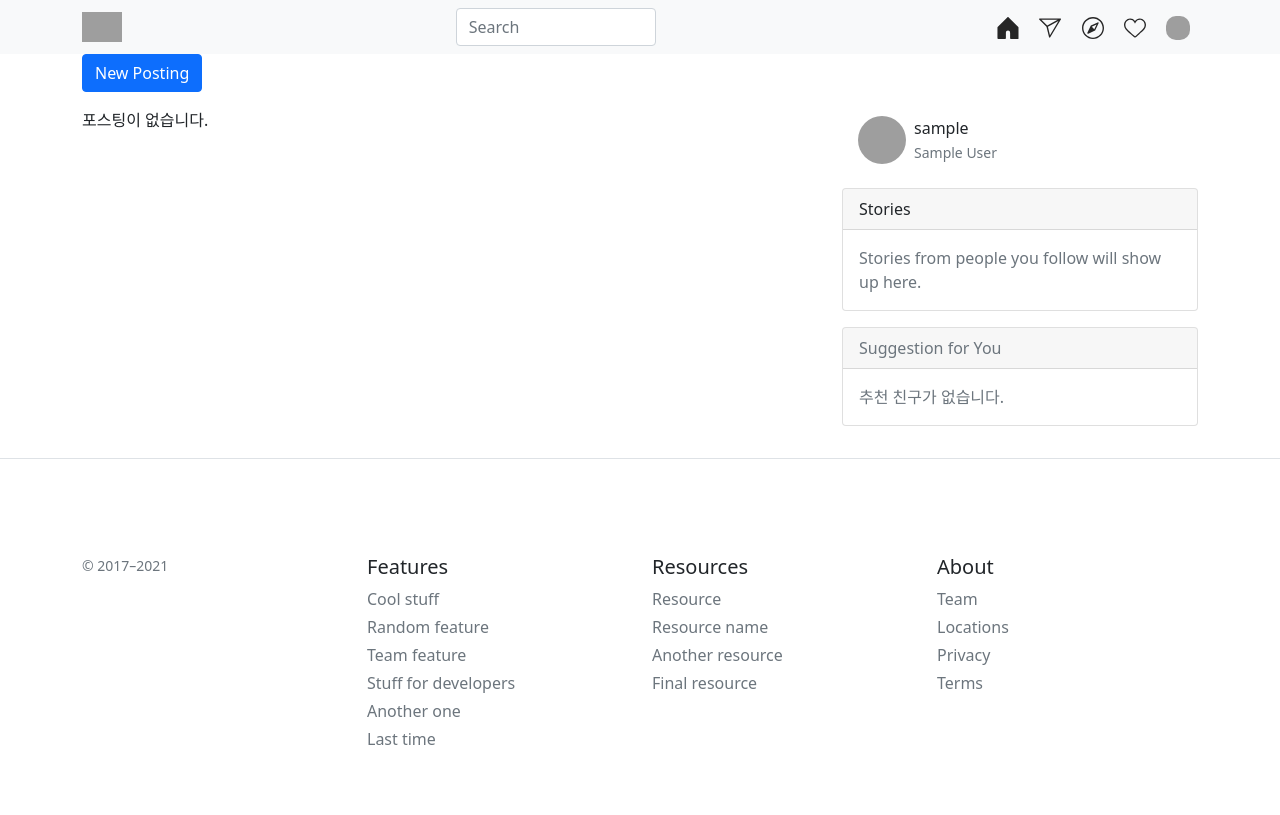
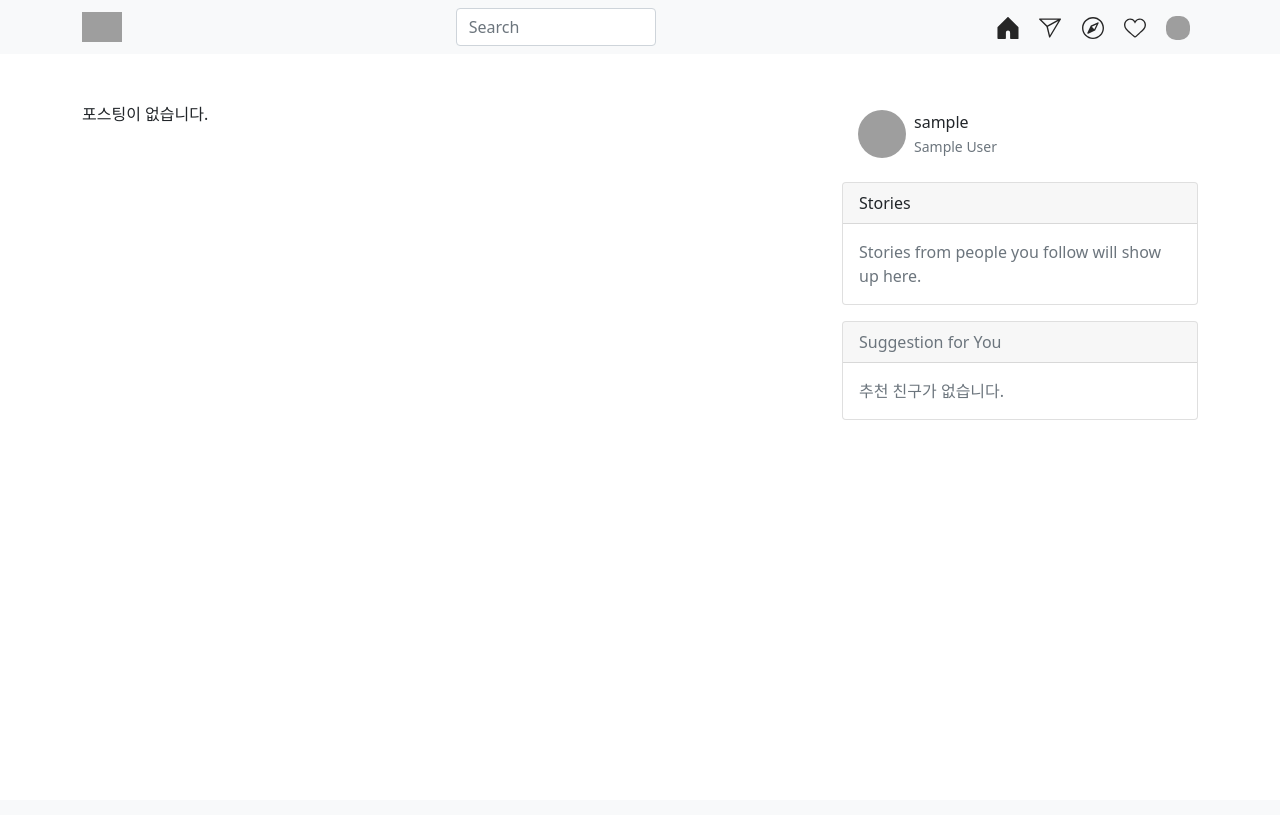
Before and after one commit to Hyun-Jun-Lee/dinstagram, a Django app: page /instagram/ in a window 1280 px wide. Run offline with Django 3.2, Linux system fonts and the light colour scheme; the visitor is signed in with stand-in values (Sample User, id 1); data comes from the database, SQL or seed files in the repository; data that the repository does not hold is empty; some libraries are stand-ins or nearby versions; grey boxes are pictures that could not be loaded.

Commit message:
fix url path & frontend

```diff
--- a/accounts/views.py
+++ b/accounts/views.py
@@ -39,7 +39,7 @@ def profile_edit(request):
         if form.is_valid():
             form.save()
             messages.success(request, "프로필을 수정하였습니다.")
-            return redirect("profile_edit")
+            return redirect("instagram:index")
     else:
         form = ProfileForm(instance=request.user)
     return render(request, "accounts/profile_edit_form.html", {
--- a/dinstagram/templates/layout.html
+++ b/dinstagram/templates/layout.html
@@ -23,13 +23,15 @@
 {% endif %}
 
 <nav class="navbar navbar-expand-lg navbar-light bg-light">
-  <div class="container">
-    <img style="height: 30px; object-fit: contain"
-         src="https://www.instagram.com/static/images/web/mobile_nav_type_logo-2x.png/1b47f9d0e595.png">
+    <div class="container">
+        <a href="">
+        <img style="height: 30px; object-fit: contain"
+             src="https://www.instagram.com/static/images/web/mobile_nav_type_logo-2x.png/1b47f9d0e595.png">
+      </a>
     <input class="form-control" style="width: 200px" type="search" placeholder="Search" aria-label="Search">
     <div>
-        <a class="p-2 text-dark text-decoration-none" href="#">
-            <svg aria-label="홈" class="_8-yf5 " color="#262626" fill="#262626" height="22" role="img" viewBox="0 0 48 48" width="22"><path d="M45.5 48H30.1c-.8 0-1.5-.7-1.5-1.5V34.2c0-2.6-2.1-4.6-4.6-4.6s-4.6 2.1-4.6 4.6v12.3c0 .8-.7 1.5-1.5 1.5H2.5c-.8 0-1.5-.7-1.5-1.5V23c0-.4.2-.8.4-1.1L22.9.4c.6-.6 1.6-.6 2.1 0l21.5 21.5c.3.3.4.7.4 1.1v23.5c.1.8-.6 1.5-1.4 1.5z"></path></svg>
+        <a class="p-2 text-dark text-decoration-none" href="">
+            <svg aria-label="x홈" class="_8-yf5 " color="#262626" fill="#262626" height="22" role="img" viewBox="0 0 48 48" width="22"><path d="M45.5 48H30.1c-.8 0-1.5-.7-1.5-1.5V34.2c0-2.6-2.1-4.6-4.6-4.6s-4.6 2.1-4.6 4.6v12.3c0 .8-.7 1.5-1.5 1.5H2.5c-.8 0-1.5-.7-1.5-1.5V23c0-.4.2-.8.4-1.1L22.9.4c.6-.6 1.6-.6 2.1 0l21.5 21.5c.3.3.4.7.4 1.1v23.5c.1.8-.6 1.5-1.4 1.5z"></path></svg>
         </a>
         <a class="p-2 text-dark text-decoration-none" href="#">
             <svg aria-label="Direct" class="_8-yf5 " color="#262626" fill="#262626" height="22" role="img" viewBox="0 0 48 48" width="22"><path d="M47.8 3.8c-.3-.5-.8-.8-1.3-.8h-45C.9 3.1.3 3.5.1 4S0 5.2.4 5.7l15.9 15.6 5.5 22.6c.1.6.6 1 1.2 1.1h.2c.5 0 1-.3 1.3-.7l23.2-39c.4-.4.4-1 .1-1.5zM5.2 6.1h35.5L18 18.7 5.2 6.1zm18.7 33.6l-4.4-18.4L42.4 8.6 23.9 39.7z"></path></svg>
@@ -85,45 +87,5 @@
 {% block content %}
 {% endblock %}
 
-<div class="border-top mt-3">
-<div class="container">
-    <footer class="pt-4 my-md-5 pt-md-5">
-        <div class="row">
-          <div class="col-12 col-md">
-            <small class="d-block mb-3 text-muted">© 2017–2021</small>
-          </div>
-          <div class="col-6 col-md">
-            <h5>Features</h5>
-            <ul class="list-unstyled text-small">
-              <li class="mb-1"><a class="link-secondary text-decoration-none" href="#">Cool stuff</a></li>
-              <li class="mb-1"><a class="link-secondary text-decoration-none" href="#">Random feature</a></li>
-              <li class="mb-1"><a class="link-secondary text-decoration-none" href="#">Team feature</a></li>
-              <li class="mb-1"><a class="link-secondary text-decoration-none" href="#">Stuff for developers</a></li>
-              <li class="mb-1"><a class="link-secondary text-decoration-none" href="#">Another one</a></li>
-              <li class="mb-1"><a class="link-secondary text-decoration-none" href="#">Last time</a></li>
-            </ul>
-          </div>
-          <div class="col-6 col-md">
-            <h5>Resources</h5>
-            <ul class="list-unstyled text-small">
-              <li class="mb-1"><a class="link-secondary text-decoration-none" href="#">Resource</a></li>
-              <li class="mb-1"><a class="link-secondary text-decoration-none" href="#">Resource name</a></li>
-              <li class="mb-1"><a class="link-secondary text-decoration-none" href="#">Another resource</a></li>
-              <li class="mb-1"><a class="link-secondary text-decoration-none" href="#">Final resource</a></li>
-            </ul>
-          </div>
-          <div class="col-6 col-md">
-            <h5>About</h5>
-            <ul class="list-unstyled text-small">
-              <li class="mb-1"><a class="link-secondary text-decoration-none" href="#">Team</a></li>
-              <li class="mb-1"><a class="link-secondary text-decoration-none" href="#">Locations</a></li>
-              <li class="mb-1"><a class="link-secondary text-decoration-none" href="#">Privacy</a></li>
-              <li class="mb-1"><a class="link-secondary text-decoration-none" href="#">Terms</a></li>
-            </ul>
-          </div>
-        </div>
-    </footer>
-</div>
-</div>
 </body>
 </html>
--- a/instagram/templates/instagram/_post_card.html
+++ b/instagram/templates/instagram/_post_card.html
@@ -2,8 +2,8 @@
 
 <div class="card">
     <div class="card-header">
-        <img src="{{ post.author.avatar_url }}" alt="" style="width: 32px; height:32px;">
-        <a href="{% url 'instagram:user_page' post.author.username %}">
+        <img src="{{ post.author.avatar_url }}" alt="" style="width: 32px; height:32px; border-radius: 15px;">
+        <a href="{% url 'instagram:user_page' post.author.username %}" class="text-decoration-none">
             {{ post.author.name }}
         </a>
     </div>
@@ -19,7 +19,7 @@
                     <svg aria-label="좋아요" class="_8-yf5 " color="#262626" fill="#262626" height="24" role="img" viewBox="0 0 48 48" width="24"><path d="M34.6 6.1c5.7 0 10.4 5.2 10.4 11.5 0 6.8-5.9 11-11.5 16S25 41.3 24 41.9c-1.1-.7-4.7-4-9.5-8.3-5.7-5-11.5-9.2-11.5-16C3 11.3 7.7 6.1 13.4 6.1c4.2 0 6.5 2 8.1 4.3 1.9 2.6 2.2 3.9 2.5 3.9.3 0 .6-1.3 2.5-3.9 1.6-2.3 3.9-4.3 8.1-4.3m0-3c-4.5 0-7.9 1.8-10.6 5.6-2.7-3.7-6.1-5.5-10.6-5.5C6 3.1 0 9.6 0 17.6c0 7.3 5.4 12 10.6 16.5.6.5 1.3 1.1 1.9 1.7l2.3 2c4.4 3.9 6.6 5.9 7.6 6.5.5.3 1.1.5 1.6.5.6 0 1.1-.2 1.6-.5 1-.6 2.8-2.2 7.8-6.8l2-1.8c.7-.6 1.3-1.2 2-1.7C42.7 29.6 48 25 48 17.6c0-8-6-14.5-13.4-14.5z"></path></svg>
                 </a>
             {% endif %}
-            <a href="#">
+            <a href="{% url 'instagram:comment_new' post.pk %}" class="text-decoration-none">
                 <svg aria-label="댓글 달기" class="_8-yf5 " color="#262626" fill="#262626" height="24" role="img" viewBox="0 0 48 48" width="24"><path clip-rule="evenodd" d="M47.5 46.1l-2.8-11c1.8-3.3 2.8-7.1 2.8-11.1C47.5 11 37 .5 24 .5S.5 11 .5 24 11 47.5 24 47.5c4 0 7.8-1 11.1-2.8l11 2.8c.8.2 1.6-.6 1.4-1.4zm-3-22.1c0 4-1 7-2.6 10-.2.4-.3.9-.2 1.4l2.1 8.4-8.3-2.1c-.5-.1-1-.1-1.4.2-1.8 1-5.2 2.6-10 2.6-11.4 0-20.6-9.2-20.6-20.5S12.7 3.5 24 3.5 44.5 12.7 44.5 24z" fill-rule="evenodd"></path></svg>
             </a>
             <a href="#">
--- a/instagram/templates/instagram/index.html
+++ b/instagram/templates/instagram/index.html
@@ -2,13 +2,8 @@
 
 {% block content %}
     <div class="container">
-        <div class="row mb-3">
-            <div class="col-sm-12">
 
-                <a href="{% url 'instagram:post_new' %}" class="btn btn-primary">New Posting</a>
-            </div>
-        </div>
-        <div class="row">
+        <div class="row mt-5">
             <div class="col-sm-8">
                 {% for post in post_list %}
                     <div class="mb-3">
```
